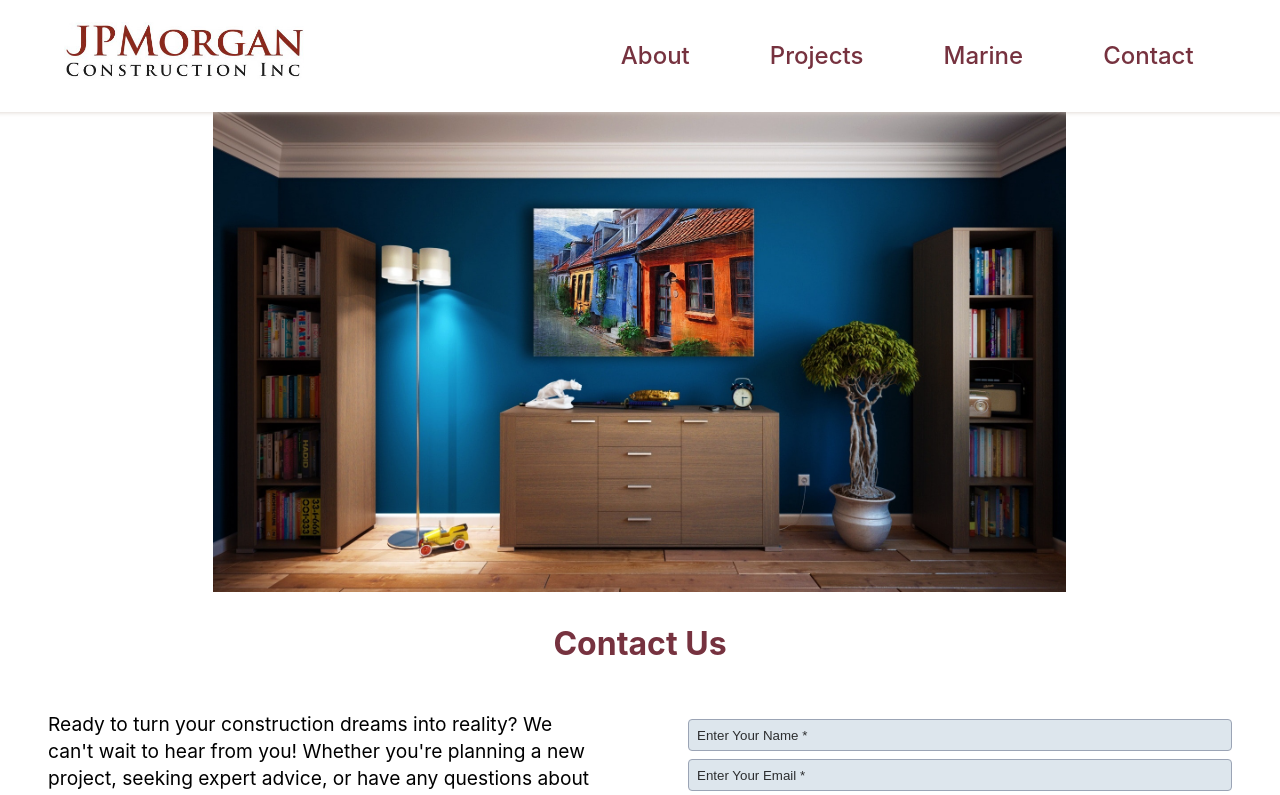
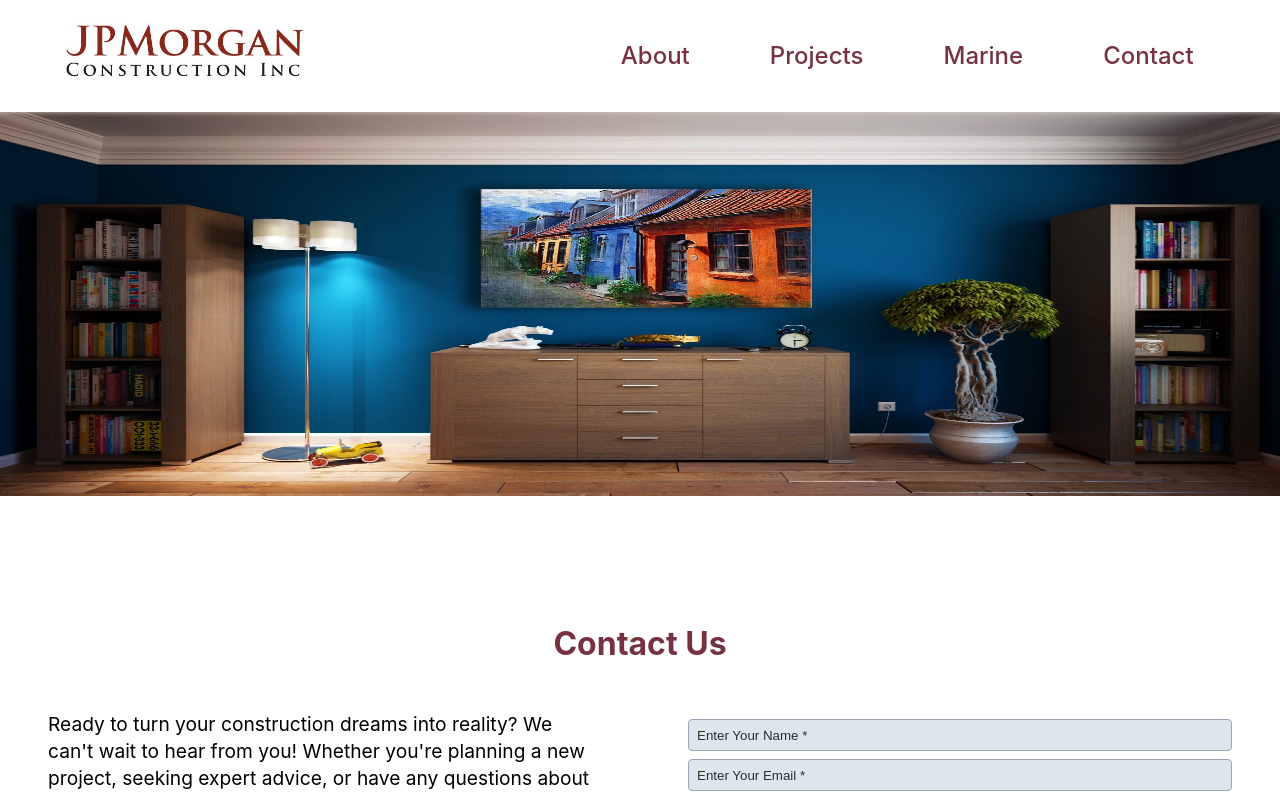
Before and after one commit to mejoshmann/jpmorgan, a React (Create React App) app: page /Contact in a window 1280 px wide. Shown: the top 795 px of the page. Built offline with nearby package versions, Linux system fonts and the light colour scheme.

Commit message:
Correct image sizing on contact page

```diff
--- a/src/components/contact/Contact.scss
+++ b/src/components/contact/Contact.scss
@@ -12,21 +12,20 @@
     background-position: center;
 
     @include tablet {
-      background-size: auto 100%;
+      background-size: 100% 80%;
       background-position: top;
       min-height: 25rem;
     }
 
     @include desktop {
       height: 60vh;
-    width: 100vw;
+      width: 100vw;
 
     }
   }
 
   &__heading {
     font-size: 2rem;
-    // height: 6rem;
     padding: 2rem;
     display: flex;
     justify-content: center;
--- a/src/components/projects/Projects.jsx
+++ b/src/components/projects/Projects.jsx
@@ -48,13 +48,13 @@ function Projects() {
           {selectCategory === 'Residential'
           ? residentImages.map((image, index) => (
           <div className="container__thumbnail" key={index}>
-            <img className="container__thumbnail--image" src={image} alt={`Residential ${index + 1}`}></img>
+            <img className="container__thumbnail--image" src={image} alt={`Residential ${index + 1} loading="lazy"`}></img>
           </div>
           ))
 
           : commerchImages.map((image, index) => (
               <div className="container__thumbnail" key={index}>
-            <img className="container__thumbnail--image" src={image} alt={`Commercial ${index +1}`}></img>
+            <img className="container__thumbnail--image" src={image} alt={`Commercial ${index +1}`} loading="lazy"></img>
           </div>
           ))}
         </div>
```
